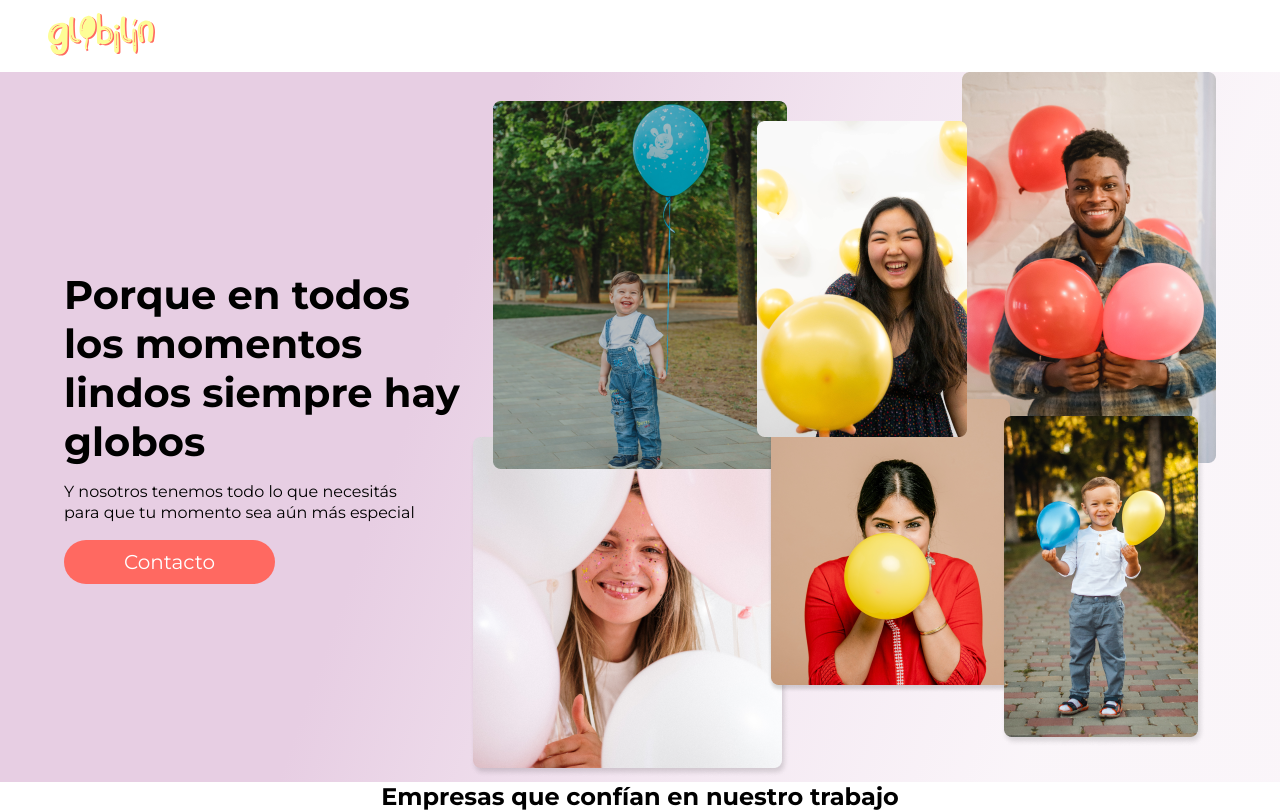
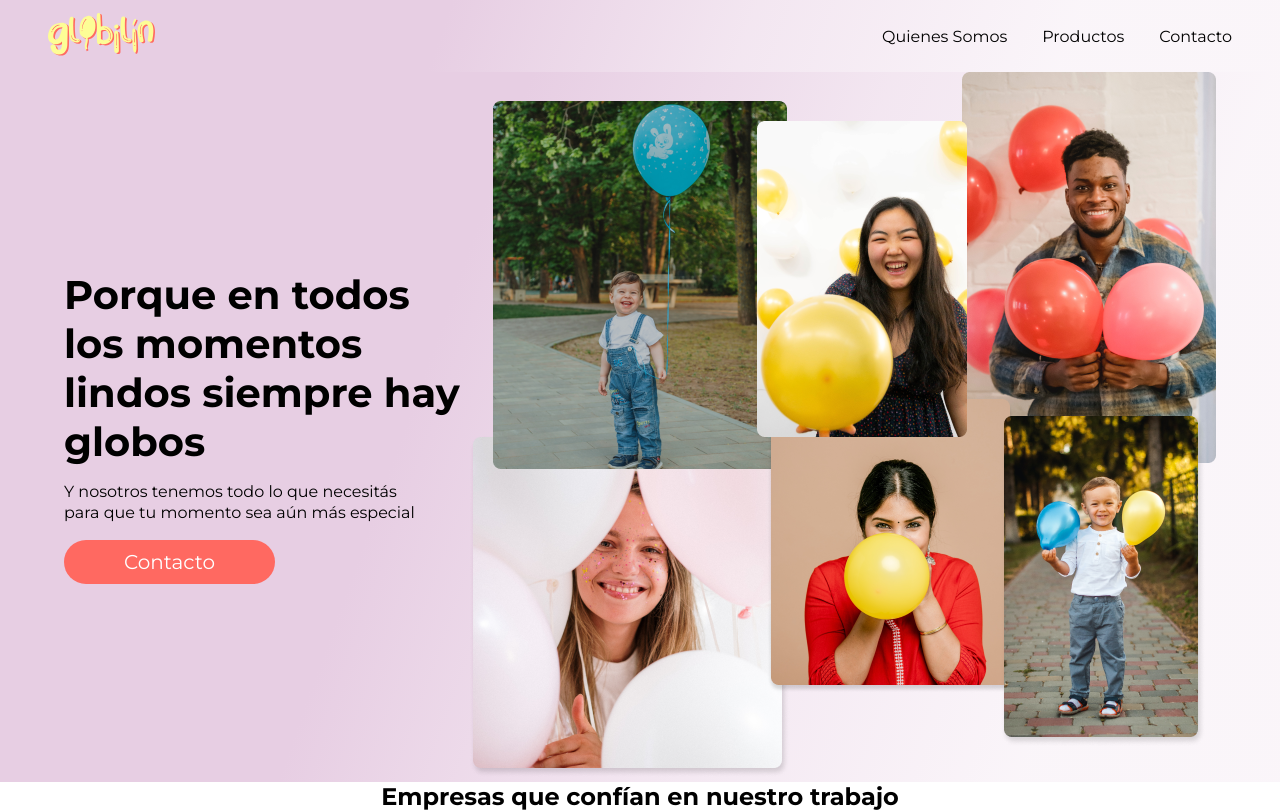
Before and after one commit to JonMenez/Globilin, a React app: page / in a window 1280 px wide. Shown: the top 812 px of the page. Built offline with nearby package versions, Linux system fonts and the light colour scheme.

Commit message:
[UPDATE] styles for new hero image

```diff
--- a/src/styles/header.scss
+++ b/src/styles/header.scss
@@ -3,8 +3,7 @@
     justify-content: space-between;
     align-items: center;
     height: 4.5rem;
-    background-color: transparent;
-    z-index: 2;
+    background: linear-gradient(109.77deg, #E7CEE3 5.92%, #E7CEE3 34.66%, rgba(231, 206, 227, 0.5) 58.17%, rgba(231, 206, 227, 0.2) 83%);
     max-width: 1440px;
     margin: auto;
 
--- a/src/styles/navBar.scss
+++ b/src/styles/navBar.scss
@@ -11,13 +11,6 @@
         justify-content: space-between;
         align-items: center;
         height: 100%;
-
         background-color: transparent;
     }
-
-    &__links {
-        color: #fff;
-    }
-
-
 }
```
